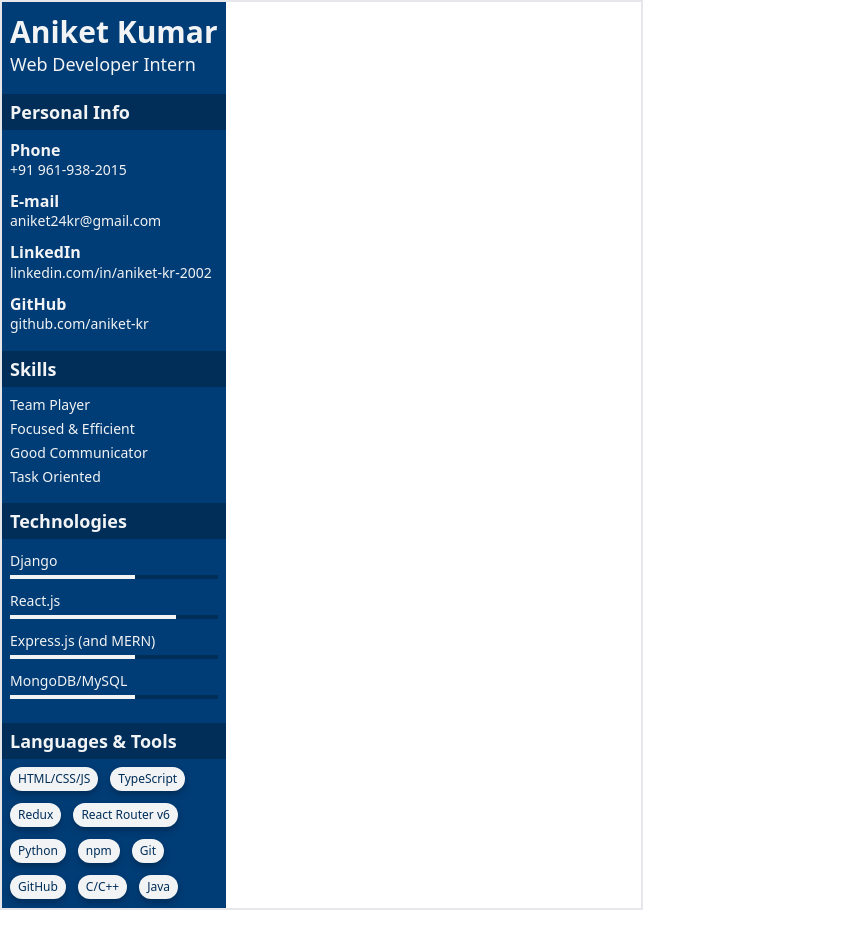
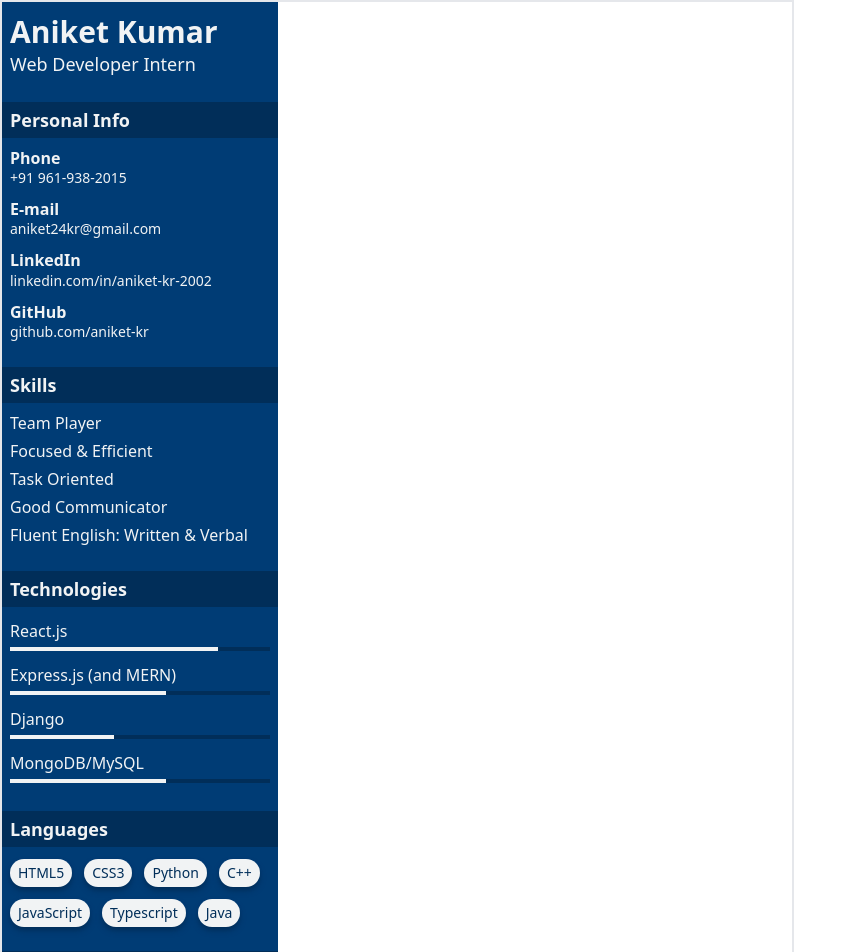
Before and after one commit to aniket-kr/React-Tailwind-Resume, a React (Create React App) app: page / in a window 1280 px wide. Shown: the top 952 px of the page, without its empty margins (0-857 px from the left). Before the commit the page ends 910 px from the top, so only its background shows below. Built offline with nearby package versions, Linux system fonts and the light colour scheme.

Commit message:
Refactor LanguagesSection to PillCollectionSection

```diff
--- a/src/App.tsx
+++ b/src/App.tsx
@@ -2,8 +2,9 @@ import Sidebar from 'components/Sidebar';
 
 const App = () => {
   return (
-    <div className="aspect-[1/1.4142] border-2 h-[910px] flex">
+    <div className="aspect-[1/1.4142] border-2 h-[297mm] flex">
       <Sidebar />
+      <div className="flex-grow"></div>
     </div>
   );
 };
--- a/src/components/Sidebar/LanguagesSection/index.tsx
+++ /dev/null
@@ -1,18 +0,0 @@
-import data from 'components/Sidebar/data';
-import LanguageItem from 'components/Sidebar/LanguagesSection/LanguageItem';
-import SectionHeader from 'components/Sidebar/SectionHeader';
-
-const LanguagesSection = () => {
-  return (
-    <div>
-      <SectionHeader label="Languages & Tools" />
-      <div className="mt-2 px-2 flex flex-wrap gap-3">
-        {data.languages.map((lang) => (
-          <LanguageItem key={lang} item={lang} />
-        ))}
-      </div>
-    </div>
-  );
-};
-
-export default LanguagesSection;
--- a/src/components/Sidebar/LanguagesSection/LanguageItem/index.tsx
+++ b/src/components/Sidebar/PillCollectionSection/PillItem/index.tsx
@@ -7,7 +7,7 @@ interface LanguageItemProps {
 const LanguageItem = ({ item }: LanguageItemProps) => {
   return (
     <span
-      className="rounded-full bg-cream text-darkBlue text-xs py-1 px-2
+      className="rounded-full bg-cream text-darkBlue text-sm py-1 px-2
         shadow-darkBlue shadow-md"
     >
       {item}
--- /dev/null
+++ b/src/components/Sidebar/PillCollectionSection/index.tsx
@@ -0,0 +1,26 @@
+import data from 'components/Sidebar/data';
+import PillItem from 'components/Sidebar/PillCollectionSection/PillItem';
+import SectionHeader from 'components/Sidebar/SectionHeader';
+
+interface PillCollectionSectionProps {
+  label: string;
+  items: typeof data.languages;
+}
+
+const PillCollectionSection = ({
+  label,
+  items,
+}: PillCollectionSectionProps) => {
+  return (
+    <div>
+      <SectionHeader label={label} />
+      <div className="mt-3 px-2 flex flex-wrap gap-3">
+        {items.map((item) => (
+          <PillItem key={item} item={item} />
+        ))}
+      </div>
+    </div>
+  );
+};
+
+export default PillCollectionSection;
--- a/src/components/Sidebar/SectionHeader/index.tsx
+++ b/src/components/Sidebar/SectionHeader/index.tsx
@@ -4,7 +4,7 @@ interface SectionHeaderProps {
 
 const SectionHeader = ({ label }: SectionHeaderProps) => {
   return (
-    <h3 className="px-2 py-1 bg-darkBlue text-cream font-semibold mt-4 text-lg">
+    <h3 className="px-2 py-1 bg-darkBlue text-cream font-semibold mt-6 text-lg">
       {label}
     </h3>
   );
--- a/src/components/Sidebar/SkillsSection/index.tsx
+++ b/src/components/Sidebar/SkillsSection/index.tsx
@@ -7,7 +7,7 @@ const SkillsSection = () => {
       <SectionHeader label="Skills" />
       <div className="flex flex-col px-2 pt-2 gap-1">
         {data.skills.map((skill) => (
-          <p key={skill} className="text-cream text-sm">
+          <p key={skill} className="text-cream">
             {skill}
           </p>
         ))}
--- a/src/components/Sidebar/TechnologiesSection/TechnologyItem/index.tsx
+++ b/src/components/Sidebar/TechnologiesSection/TechnologyItem/index.tsx
@@ -23,7 +23,7 @@ const TechnologyItem = ({ item }: TechnologyItemProps) => {
   const width = getWidthClass(item.level);
   return (
     <div className="px-2 my-3">
-      <h4 className="text-sm text-cream mb-1">{item.name}</h4>
+      <h4 className="text-cream mb-1">{item.name}</h4>
       <div className="h-1 bg-darkBlue">
         <div className={`relative top-0 left-0 h-1 bg-cream ${width}`} />
       </div>
--- a/src/components/Sidebar/TechnologiesSection/index.tsx
+++ b/src/components/Sidebar/TechnologiesSection/index.tsx
@@ -4,7 +4,7 @@ import TechnologyItem from 'components/Sidebar/TechnologiesSection/TechnologyIte
 
 const TechnologiesSection = () => {
   return (
-    <div className="mb-[-0.25rem]">
+    <div className="mb-[-0.5rem]">
       <SectionHeader label="Technologies" />
       {data.technologies.map((item) => (
         <TechnologyItem key={item.name} item={item} />
--- /dev/null
+++ b/src/components/Sidebar/ToolsSection/index.tsx
@@ -0,0 +1,5 @@
+const ToolsSection = () => {
+  return <div>ToolsSection</div>;
+};
+
+export default ToolsSection;
--- a/src/components/Sidebar/data.ts
+++ b/src/components/Sidebar/data.ts
@@ -1,6 +1,7 @@
 type Skill = string;
 type SkillLevel = 1 | 2 | 3 | 4 | 5;
 type Language = string;
+type Tool = string;
 
 interface PersonalInfo {
   label: string;
@@ -20,6 +21,7 @@ export interface SidebarData {
   skills: Skill[];
   technologies: Technology[];
   languages: Language[];
+  tools: Tool[];
 }
 
 const data: SidebarData = {
@@ -48,26 +50,34 @@ const data: SidebarData = {
   skills: [
     'Team Player',
     'Focused & Efficient',
+    'Task Oriented',
     'Good Communicator',
-    'Task Oriented',
+    'Fluent English: Written & Verbal',
   ],
   technologies: [
-    { name: 'Django', level: 3 },
     { name: 'React.js', level: 4 },
     { name: 'Express.js (and MERN)', level: 3 },
+    { name: 'Django', level: 2 },
     { name: 'MongoDB/MySQL', level: 3 },
   ],
   languages: [
-    'HTML/CSS/JS',
-    'TypeScript',
+    'HTML5',
+    'CSS3',
+    'Python',
+    'C++',
+    'JavaScript',
+    'Typescript',
+    'Java',
+  ],
+  tools: [
+    'npm',
+    'React Router',
     'Redux',
-    'React Router v6',
-    'Python',
-    'npm',
-    'Git',
+    'Express',
+    'git',
     'GitHub',
-    'C/C++',
-    'Java',
+    'Passport.js',
+    'Mongoose',
   ],
 };
 
--- a/src/components/Sidebar/index.tsx
+++ b/src/components/Sidebar/index.tsx
@@ -1,5 +1,5 @@
 import data from 'components/Sidebar/data';
-import LanguagesSection from 'components/Sidebar/LanguagesSection';
+import PillCollectionSection from 'components/Sidebar/PillCollectionSection';
 import PersonalInfoSection from 'components/Sidebar/PersonalInfoSection';
 import SkillsSection from 'components/Sidebar/SkillsSection';
 import TechnologiesSection from 'components/Sidebar/TechnologiesSection';
@@ -13,7 +13,8 @@ const Sidebar = () => {
       <PersonalInfoSection />
       <SkillsSection />
       <TechnologiesSection />
-      <LanguagesSection />
+      <PillCollectionSection label="Languages" items={data.languages} />
+      <PillCollectionSection label="Tools" items={data.tools} />
     </div>
   );
 };
```
